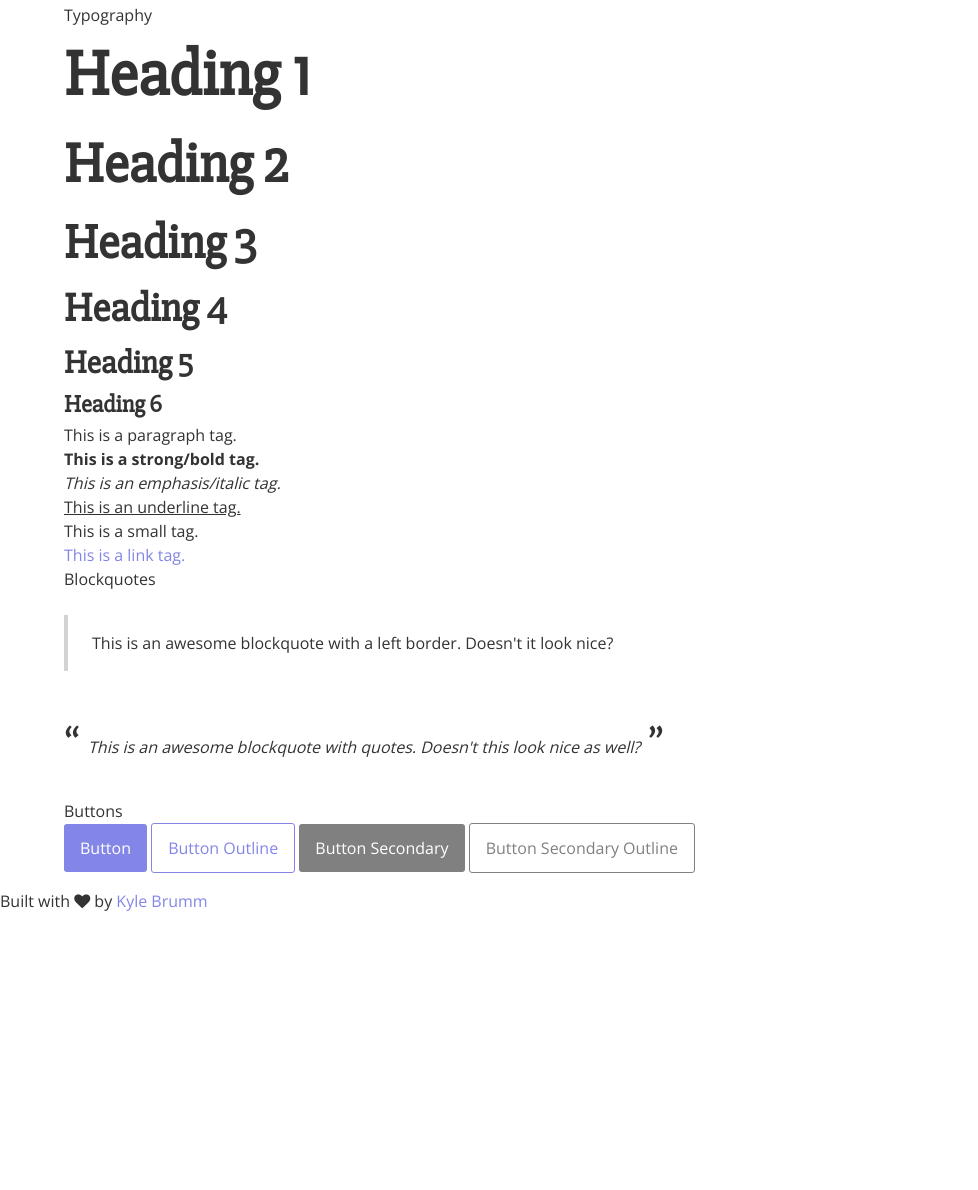
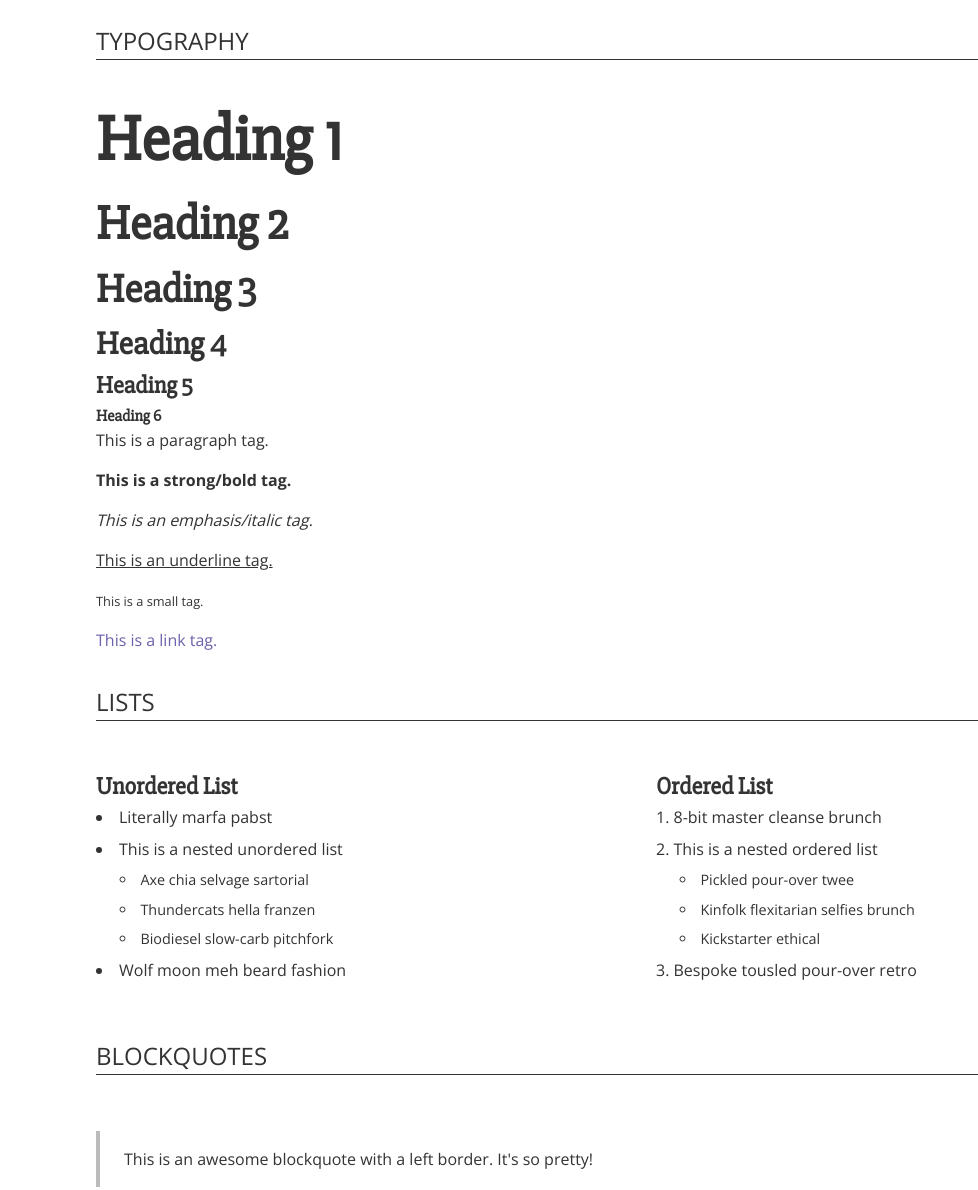
Before and after one commit to kjbrum/justmy.scss, a website: page index.html in a window 1280 px wide. Shown: the part 181-1371 px from the top of the page, without its empty margins (0-978 px from the left). Before the commit the page ends 1094 px from the top, so only its background shows below. Drawn offline with nearby package versions, Linux system fonts and the light colour scheme.

Commit message:
Add list styling

```diff
--- a/index.html
+++ b/index.html
@@ -27,6 +27,15 @@
         <meta name="twitter:description" content="A starter CSS framework to make development more enjoyable.">
         <meta name="twitter:url" content="/">
         <meta name="twitter:image" content="/img/sprinkles.png"/>
+
+        <style>
+            .section--title {
+                text-transform: uppercase;
+                font-size: 1.5rem;
+                margin: 2rem 0;
+                border-bottom: 1px solid #333333;
+            }
+        </style>
 
         <!-- Google Analytics -->
         <script>
@@ -69,11 +78,48 @@
                 <p><a href="#">This is a link tag.</a></p>
 
 
+                <!-- Lists -->
+                <div class="section--title">Lists</div>
+                <div class="g g-s-2">
+                    <div class="gi">
+                        <h5>Unordered List</h5>
+                        <ul>
+                            <li>Literally marfa pabst</li>
+                            <li>
+                                This is a nested unordered list
+                                <ul>
+                                    <li>Axe chia selvage sartorial</li>
+                                    <li>Thundercats hella franzen</li>
+                                    <li>Biodiesel slow-carb pitchfork</li>
+                                </ul>
+                            </li>
+                            <li>Wolf moon meh beard fashion</li>
+                        </ul>
+                    </div>
+
+                    <div class="gi">
+                        <h5>Ordered List</h5>
+                        <ol>
+                            <li>8-bit master cleanse brunch</li>
+                            <li>
+                                This is a nested ordered list
+                                <ul>
+                                    <li>Pickled pour-over twee</li>
+                                    <li>Kinfolk flexitarian selfies brunch</li>
+                                    <li>Kickstarter ethical</li>
+                                </ul>
+                            </li>
+                            <li>Bespoke tousled pour-over retro</li>
+                        </ol>
+                    </div>
+                </div>
+
+
                 <!-- Blockquotes -->
                 <div class="section--title">Blockquotes</div>
                 <blockquote>
                     <p>
-                        This is an awesome blockquote with a left border. Doesn't it look nice?
+                        This is an awesome blockquote with a left border. It's so pretty!
                     </p>
                 </blockquote>
                 <blockquote class="quotes">
@@ -85,10 +131,21 @@
 
                 <!-- Buttons -->
                 <div class="section--title">Buttons</div>
-                <a href="#" class="btn">Button</a>
-                <a href="#" class="btn btn-outline">Button Outline</a>
-                <a href="#" class="btn btn-secondary">Button Secondary</a>
-                <a href="#" class="btn btn-secondary btn-outline">Button Secondary Outline</a>
+                <div class="g g-s-3 text-center">
+                    <div class="gi">
+                        <p><a href="#" class="btn btn-small">Button (small)</a></p>
+                        <p><a href="#" class="btn">Button (normal)</a></p>
+                        <p><a href="#" class="btn btn-large">Button (large)</a></p>
+                        <p><a href="#" class="btn btn-outline">Button (outline)</a></p>
+                    </div>
+
+                    <div class="gi">
+                        <p><a href="#" class="btn btn-secondary btn-small">Button Secondary (small)</a></p>
+                        <p><a href="#" class="btn btn-secondary">Button Secondary (normal)</a></p>
+                        <p><a href="#" class="btn btn-secondary btn-large">Button Secondary (large)</a></p>
+                        <p><a href="#" class="btn btn-secondary btn-outline">Button Secondary (outline)</a></p>
+                    </div>
+                </div>
             </div>
         </section>
 
--- a/sprinkles/_base.scss
+++ b/sprinkles/_base.scss
@@ -1,4 +1,10 @@
 // Base
+
+*,
+*:before,
+*:after {
+    box-sizing: border-box;
+}
 
 body {
 	font: 100%/1.5 $font;
--- a/sprinkles/_blockquotes.scss
+++ b/sprinkles/_blockquotes.scss
@@ -4,7 +4,7 @@ blockquote {
     display: inline-block;
     margin: 1.5rem 0;
     padding: 1rem 1.5rem;
-    border-left: 4px solid $secondary-light;
+    border-left: 4px solid $gray-light;
 
     &.quotes {
         position: relative;
@@ -19,13 +19,13 @@ blockquote {
         }
 
         &:before {
-            content: $left-quote;
+            content: $quote-left;
             top: 0;
             left: 0;
         }
 
         &:after {
-            content: $right-quote;
+            content: $quote-right;
             top: 0;
             right: 0;
         }
@@ -34,4 +34,14 @@ blockquote {
     *:last-child {
         margin-bottom: 0;
     }
+
+    &:before,
+    &:after {
+        content: '';
+        display: table;
+    }
+
+    &:after {
+        clear: both;
+    }
 }
--- a/sprinkles/_buttons.scss
+++ b/sprinkles/_buttons.scss
@@ -13,6 +13,7 @@
     font-family: $font;
     cursor: pointer;
     border-radius: 3px;
+    transition: 0.3s ease-in-out;
 
 	&:hover,
 	&:focus {
@@ -23,18 +24,6 @@
 	&.disabled {
 		background: #888;
 		color: #bbb;
-	}
-}
-
-.btn-outline {
-	background: transparent !important;
-	color: $primary;
-	border: 1px solid $primary;
-
-	&:hover,
-	&:focus {
-		color: $primary-light;
-		border-color: $primary-light;
 	}
 }
 
@@ -57,6 +46,19 @@
 		}
 	}
 }
+
+.btn-outline {
+	background: transparent !important;
+	color: $primary;
+	border: 1px solid $primary;
+
+	&:hover,
+	&:focus {
+		color: $primary-light;
+		border-color: $primary-light;
+	}
+}
+
 .btn-small {
 	padding: 0.5rem;
 }
--- a/sprinkles/_headings.scss
+++ b/sprinkles/_headings.scss
@@ -12,21 +12,21 @@ h1 {
 }
 
 h2 {
-    font-size: 3.5rem;
+    font-size: 3rem;
 }
 
 h3 {
-    font-size: 3.0rem;
+    font-size: 2.5rem;
 }
 
 h4 {
-    font-size: 2.5rem;
+    font-size: 2.0rem;
 }
 
 h5 {
-    font-size: 2.0rem;
+    font-size: 1.5rem;
 }
 
 h6 {
-    font-size: 1.5rem;
+    font-size: 1.0rem;
 }
--- a/sprinkles/_lists.scss
+++ b/sprinkles/_lists.scss
@@ -2,6 +2,31 @@
 
 ul,
 ol {
-    margin: 0;
-    padding: 0;
+    li {
+        margin-bottom: 0.5rem;
+    }
 }
+
+ul {
+    list-style: disc inside;
+
+    ul {
+        list-style-type: circle;
+    }
+}
+
+ol {
+    list-style: decimal inside;
+
+    ul {
+        list-style-type: circle;
+    }
+}
+
+ul ul,
+ul ol,
+ol ol,
+ol ul {
+    margin: 0.5rem 0 0.5rem 1.5rem;
+    font-size: 0.9rem;
+}
--- a/sprinkles/_typography.scss
+++ b/sprinkles/_typography.scss
@@ -9,3 +9,15 @@ b,
 strong {
     font-weight: 700;
 }
+
+small {
+    font-size: 0.8rem;
+}
+
+p {
+    margin-bottom: 1rem;
+
+    &:last-of-type {
+        margin-bottom: 0;
+    }
+}
--- a/sprinkles/_utility.scss
+++ b/sprinkles/_utility.scss
@@ -38,12 +38,12 @@
 }
 
 // Text align
-.align-right {
+.text-right {
 	text-align: right;
 }
-.align-center {
+.text-center {
 	text-align: center;
 }
-.align-left {
+.text-left {
 	text-align: left;
 }
--- a/sprinkles/_variables.scss
+++ b/sprinkles/_variables.scss
@@ -1,12 +1,19 @@
 // Variables
 
 // Colors
-$white : #fff;
-$black : #333333;
-$primary: #8386E6;
-$primary-light: #AEB3E6;
-$secondary: gray;
-$secondary-light: lightgray;
+$white: #ffffff;
+$gray-light: #bbbbbb;
+$gray: #888888;
+$gray-dark: #555555;
+$black: #333333;
+
+$primary: #6B63AB;
+$primary-dark: darken($primary, 10%);
+$primary-light: lighten($primary, 10%);
+
+$secondary: #FF8B86;
+$secondary-dark: darken($secondary, 10%);
+$secondary-light: lighten($secondary, 10%);
 
 // Fonts
 @import url(https://fonts.googleapis.com/css?family=Open+Sans:300,400,700|Slabo+27px);
@@ -72,8 +79,8 @@ $bp-xl-min: map-get(map-get($breakpoints, xl), min);
 $bp-xl-max: map-get(map-get($breakpoints, xl), max);
 
 // Misc
-$left-quote: "\201c";
-$right-quote: "\201d";
-$left-chevron: "&#x3008;";
-$right-chevron: "&#x3009;";
+$quote-left: "\201c";
+$quote-right: "\201d";
+$chevron-left: "&#x3008;";
+$chevron-right: "&#x3009;";
 $close: "&#x2715;";
```
Also changed, not shown: sprinkles.min.css.
